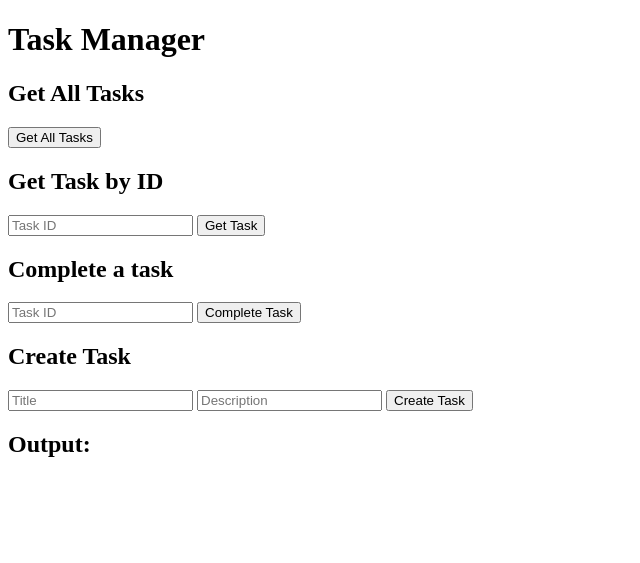
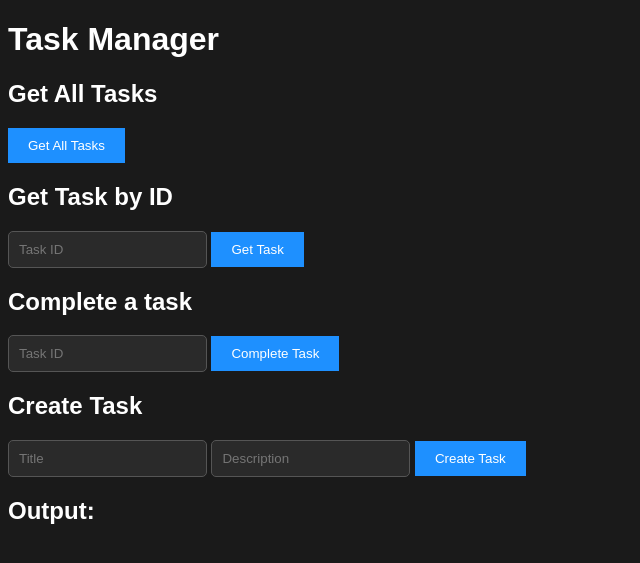
Before and after one commit to estebanbedoyazuluaga/mvc-demo, a Flask app: template templates/index.html in a window 1280 px wide. Shown: the top 563 px of the page, without its empty margins (0-640 px from the left). Run offline with Flask 3, Linux system fonts and the light colour scheme; the template is opened without the code that fills it, so the values that code supplies are empty.

Commit message:
minor refactoring

```diff
--- a/app.py
+++ b/app.py
@@ -1,13 +1,8 @@
-from flask import Flask, render_template
+from flask import Flask, render_template, url_for
 from routes.task_bp import bp
 
 app = Flask(__name__)
 
-@app.route('/')
-def index():
-    return render_template('index.html')
-
-app.register_blueprint(bp)
-
+app.register_blueprint(bp, url_prefix='/tasks')
 if __name__ == '__main__':
     app.run(port=5000, debug=True)
--- a/static/script.js
+++ b/static/script.js
@@ -7,8 +7,8 @@ function getAllTasks() {
         .then(data => {
             document.getElementById("outputArea").textContent = JSON.stringify(data, null, indentSpace);
         })
-        .catch(e => {
-            console.log(e)
+        .catch(err => {
+            console.log(err)
         })
 }
 
@@ -20,15 +20,16 @@ function getTaskById() {
             .then(data => {
                 document.getElementById("outputArea").textContent = JSON.stringify(data, null, indentSpace);
             })
-            .catch(error => {
+            .catch(err => {
                 document.getElementById("outputArea").textContent = "Task not found";
+                console.log(err)
             });
     }
 }
 
 function createTask() {
     const newTask = {
-        id: randId(5, 1000),
+        task_id: randId(5, 1000),
         title: document.getElementById("newTaskTitle").value,
         description: document.getElementById("newTaskDescription").value
     };
@@ -55,5 +56,6 @@ function deleteTaskByID() {
             .then(data => {
                 document.getElementById("outputArea").textContent = JSON.stringify(data, null, indentSpace)
             })
+            .catch(err => console.log(err))
     }
 }
--- /dev/null
+++ b/static/style.css
@@ -0,0 +1,87 @@
+/* ez darkmode thanks to Mr. GPT :P */
+
+/* Default styles */
+body {
+    font-family: Arial, sans-serif;
+    background-color: white;
+    color: black;
+}
+
+h1,
+h2,
+h3 {
+    color: black;
+}
+
+button {
+    padding: 10px 20px;
+    background-color: #007bff;
+    color: white;
+    border: none;
+    cursor: pointer;
+}
+
+
+pre {
+    background-color: #ccc;
+}
+
+input[type="text"],
+input[type="password"] {
+    padding: 10px;
+    border: 1px solid #ccc;
+    border-radius: 5px;
+}
+
+input[type="number"] {
+    padding: 10px;
+    border: 1px solid #ccc;
+    border-radius: 5px;
+}
+
+
+/* Dark mode styles */
+body.dark-mode {
+    background-color: #1a1a1a;
+    color: white;
+}
+
+body.dark-mode h1,
+body.dark-mode h2,
+body.dark-mode h3 {
+    color: white;
+}
+
+body.dark-mode button {
+    background-color: #1e90ff;
+}
+
+body.dark-mode pre {
+    background-color: #222;
+}
+
+body.dark-mode input[type="text"],
+body.dark-mode input[type="password"] {
+    background-color: #2a2a2a;
+    color: white;
+    border: 1px solid #555;
+}
+
+body.dark-mode input[type="number"] {
+    background-color: #2a2a2a;
+    color: white;
+    border: 1px solid #555;
+}
+
+/* Toggle button styles */
+.toggle-btn {
+    position: fixed;
+    top: 20px;
+    right: 20px;
+    padding: 5px;
+    background-color: #333;
+    color: white;
+    border: none;
+    cursor: pointer;
+    z-index: 9999;
+}
--- a/templates/index.html
+++ b/templates/index.html
@@ -2,9 +2,10 @@
 <html>
 <head>
     <title>Task Manager</title>
+    <link rel="stylesheet" href="{{ url_for('static', filename='style.css') }}">
     <script defer src="{{ url_for('static', filename='script.js') }}"></script>
 </head>
-<body>
+<body class="dark-mode">
     <h1>Task Manager</h1>
 
     <h2>Get All Tasks</h2>
@@ -32,6 +33,6 @@
     </form>
 
     <h2>Output: </h2>
-    <pre id="outputArea" style="background-color: #ccc;"></pre>
+    <pre id="outputArea"></pre>
 </body>
 </html>
```
Also changed, not shown: controllers/TaskController.py (+18 -13 lines), models/Task.py (+2 -43 lines), models/TasksDB.py (added, +47 -0 lines), routes/task_bp.py (+5 -5 lines).
